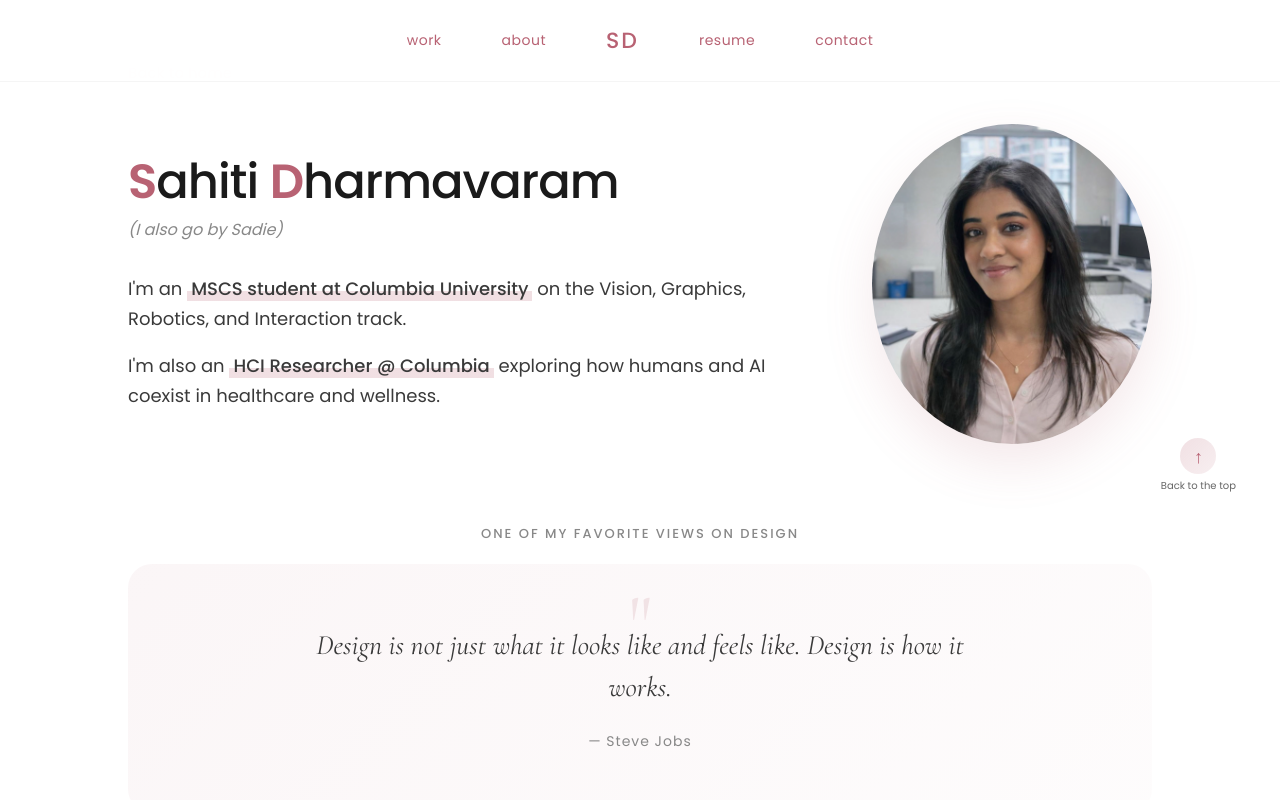
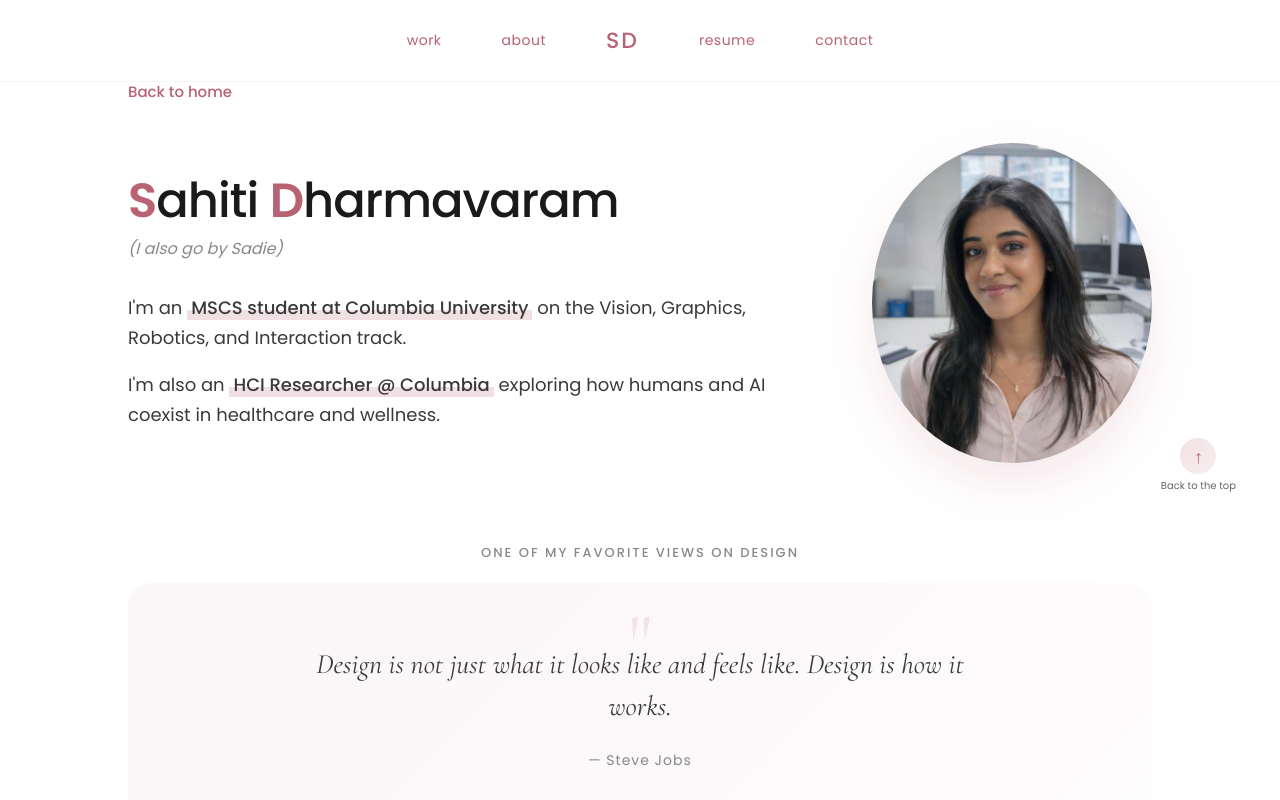
Before and after one commit to SahitiDharmavaram/portfolio-in-progress, a React (Create React App) app: page /#/about in a window 1280 px wide. Shown: the top 800 px of the page. Built offline with nearby package versions, Linux system fonts and the light colour scheme; a web font is replaced by a local one.

Commit message:
Add margin to back to home link

```diff
--- a/src/pages/About.tsx
+++ b/src/pages/About.tsx
@@ -32,7 +32,7 @@ const About: React.FC = () => {
   return (
     <>
       <div className="about-page">
-        <Link to="/" className="back-to-home">
+        <Link to="/" className="back-to-home" style={{ marginTop: '20px' }}>
           Back to home
         </Link>
 
```
